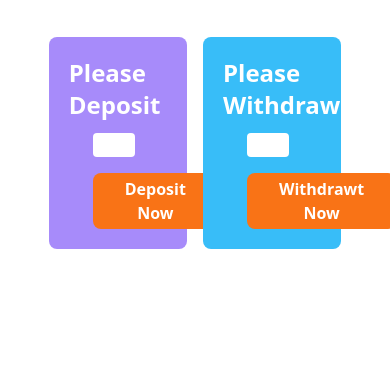
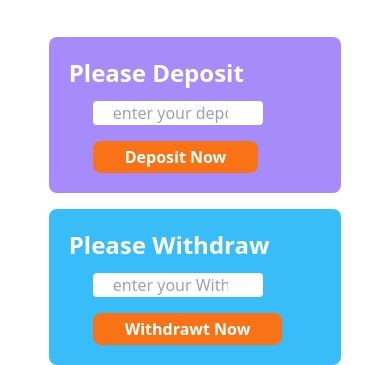
Before and after one commit to aradmirza/my_bank, a plain HTML site: page development/bank.html in a window 390 px wide. Shown: the part 567-932 px from the top of the page. Before the commit the page ends 844 px from the top, so only its background shows below. Drawn offline with nearby package versions, Linux system fonts and the light colour scheme.

Commit message:
responsive

```diff
--- a/development/bank.html
+++ b/development/bank.html
@@ -34,7 +34,7 @@
 
 
     <section class="mt-10">
-      <div class="grid grid-cols-2 gap-4 w-9/12 m-auto">
+      <div class="grid sm:grid-cols-1 lg:grid-cols-2 gap-4 w-9/12 m-auto">
         <div class="bg-violet-400 p-5 rounded-lg">
           <h1 class="text-white text-2xl mb-3 font-semibold">Please Deposit</h1>
           <div class="mx-6">
```
